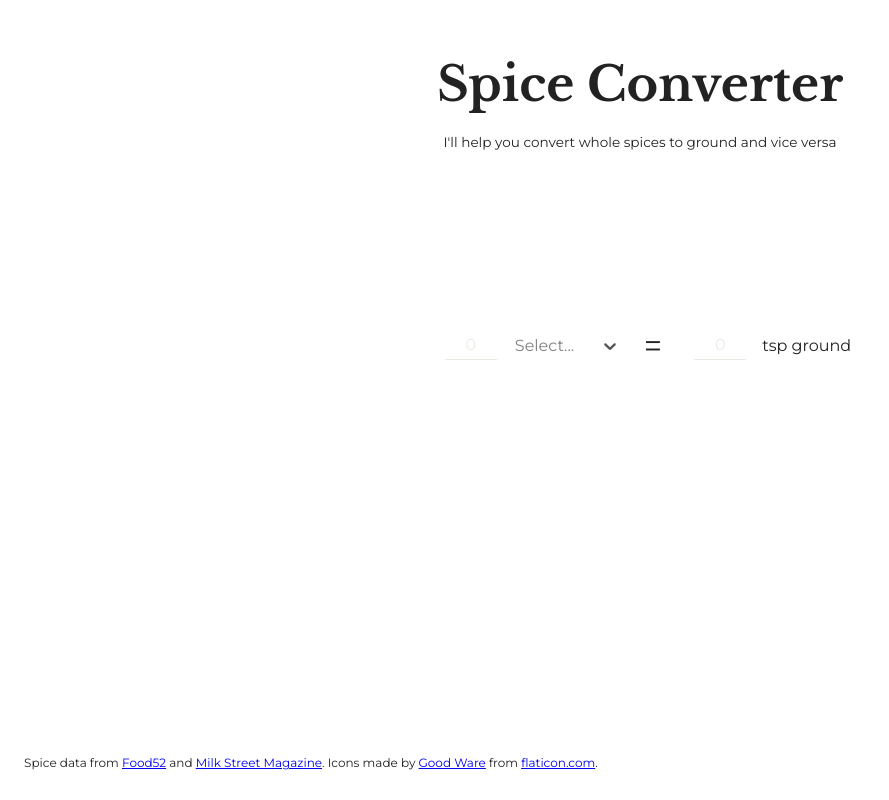
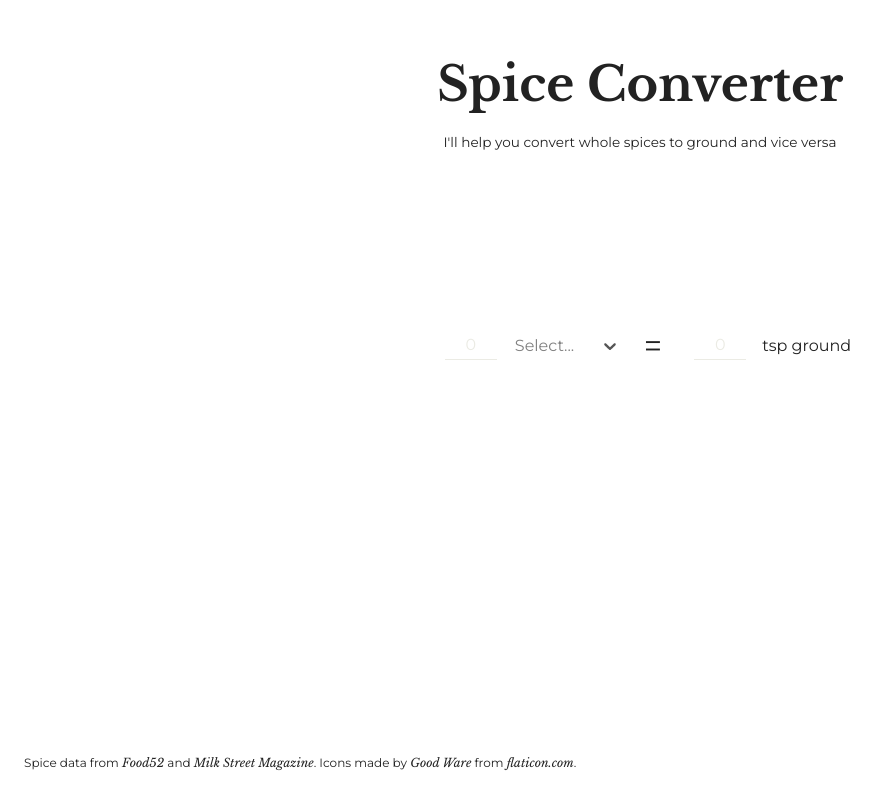
Before and after one commit to catehernandez/spice-converter, a React (Create React App) app: page / in a window 1280 px wide. Shown: the whole page, without its empty margins (0-889 px from the left). Built offline with nearby package versions, Linux system fonts and the light colour scheme.

Commit message:
Style external links

```diff
--- a/src/index.css
+++ b/src/index.css
@@ -1,4 +1,4 @@
-@import url('https://fonts.googleapis.com/css2?family=Libre+Baskerville:wght@700&family=Montserrat:wght@400;500&display=swap');
+@import url('https://fonts.googleapis.com/css2?family=Libre+Baskerville:ital,wght@0,700;1,400&family=Montserrat&display=swap');
 
 html {
   font-family: 'Montserrat', sans-serif;
@@ -15,6 +15,14 @@
   line-height: 1.2em;
 }
 
+a {
+  color: #222;
+  font-family: 'Libre Baskerville', serif;
+  font-weight: 400;
+  font-style: italic;
+  text-decoration: none;
+}
+
 body {
   color: #222;
   height: 100vh;
```
